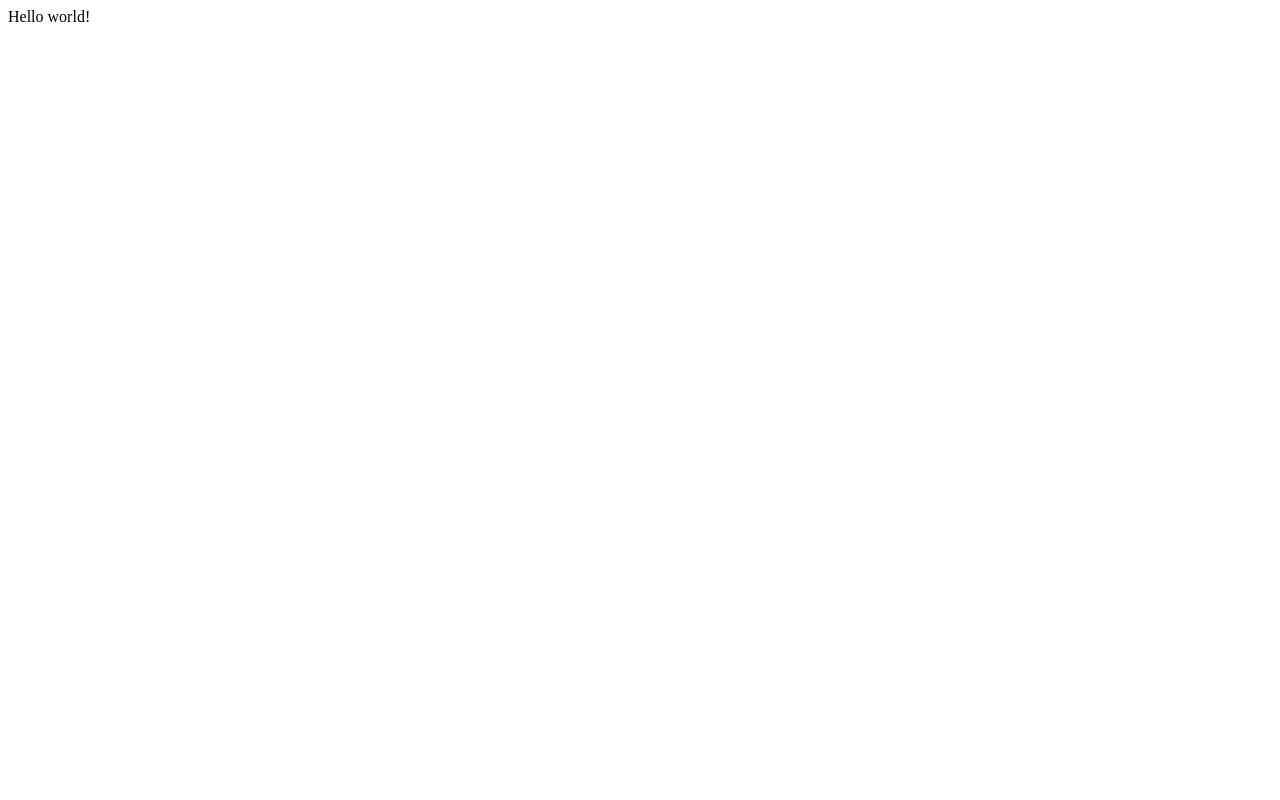
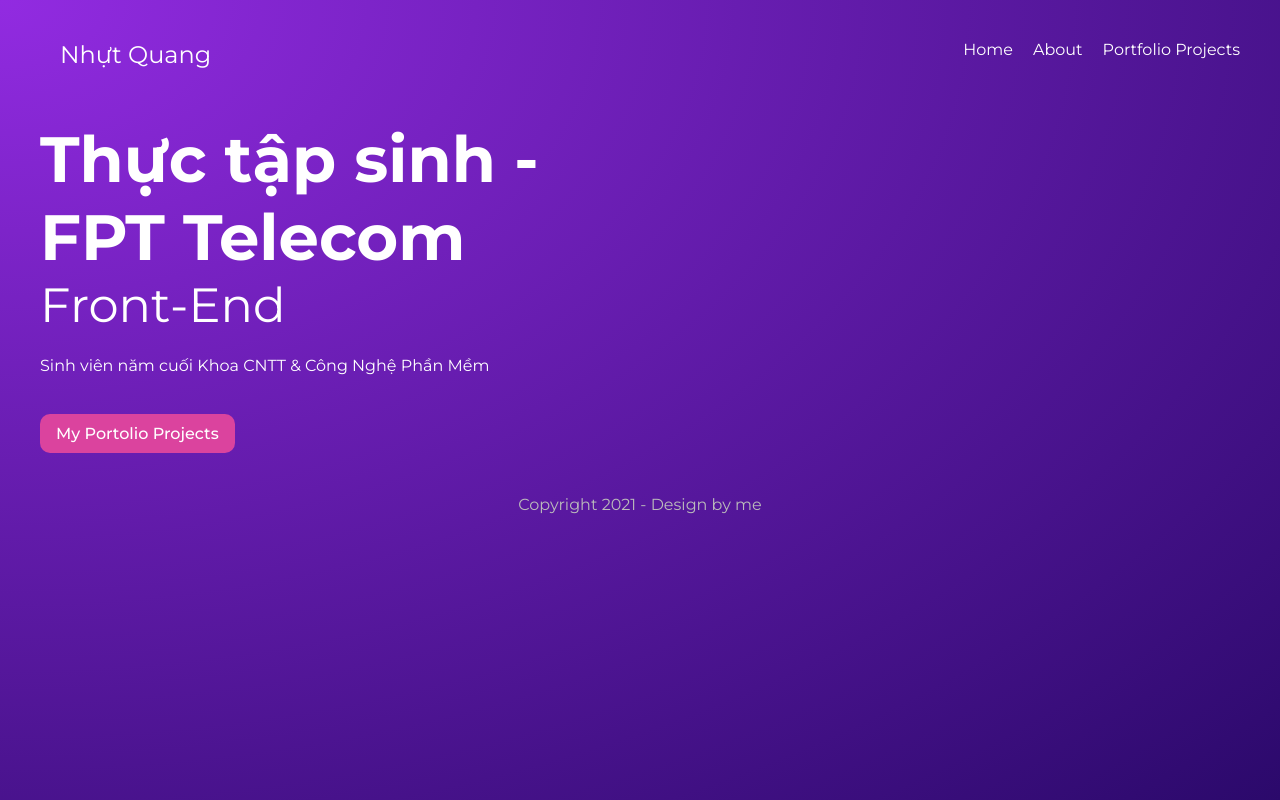
Before and after one commit to nhutquanghi/myBlog, a Gatsby site: page / in a window 1280 px wide. Built offline with nearby package versions, Linux system fonts and the light colour scheme; Gatsby itself is replaced by a stand-in of ours.

```diff
--- /dev/null
+++ b/src/components/Layout.js
@@ -0,0 +1,17 @@
+import React from 'react'
+import Navbar from './Navbar'
+import '../styles/global.css'
+
+export default function Layout({ children }) {
+    return (
+        <div className="layout">
+            <Navbar />
+            <div className="content">
+                { children }
+            </div>
+            <footer>
+                <p>Copyright 2021 - Design by me</p>
+            </footer>
+        </div>
+    )
+}
--- /dev/null
+++ b/src/components/Navbar.js
@@ -0,0 +1,17 @@
+import React from 'react'
+import { Link } from 'gatsby'
+
+export default function Navbar() {
+    return (
+        <nav>
+            <h1>
+                <Link to="/">Nhựt Quang</Link>
+            </h1>
+            <div className="links">
+                <Link to="/">Home</Link>
+                <Link to="/about">About</Link>
+                <Link to="/projects">Portfolio Projects</Link>
+            </div>
+        </nav>
+    )
+}
--- a/src/pages/index.js
+++ b/src/pages/index.js
@@ -1,5 +1,19 @@
 import React from "react"
+import Layout from "../components/Layout"
+import * as styles from '../styles/home.module.css'
+import { Link } from 'gatsby'
 
 export default function Home() {
-  return <div>Hello world!</div>
+  return (
+    <Layout>
+      <section className={`header ${styles.header}`}>
+        <div>
+          <h2>Thực tập sinh - FPT Telecom</h2>
+          <h3>Front-End</h3>
+          <p>Sinh viên năm cuối Khoa CNTT & Công Nghệ Phần Mềm</p>
+          <Link className={`btn ${styles.btn}`} to="/projects">My Portolio Projects</Link>
+        </div>
+      </section>
+    </Layout>
+  )
 }
--- /dev/null
+++ b/src/styles/global.css
@@ -0,0 +1,50 @@
+@import url('https://fonts.googleapis.com/css2?family=Montserrat:wght@300;400;500;700&display=swap');
+
+* {
+  margin: 0;
+  padding: 0;
+  text-decoration: none;
+  font-family: "Montserrat";
+  color: white;
+}
+html, body {
+  min-height: 100%;
+}
+body {
+  background: radial-gradient(at top left, rgba(146,43,225,1) 0%, rgba(43,9,107,1) 100%);
+  background-repeat: no-repeat;
+}
+p {
+  margin: 16px auto;
+  line-height: 1.5em;
+}
+
+/* layout & nav */
+.layout {
+  max-width: 1200px;
+  margin: 0 auto;
+}
+nav {
+  display: grid;
+  grid-template-columns: 1fr 1fr;
+  margin: 40px auto;
+}
+nav .links {
+  display: inline-block;
+  text-align: right;
+}
+nav a {
+  display: inline-block;
+  margin-left: 20px;
+  font-weight: 400;
+  padding-bottom: 8px;
+  border-bottom: 3px solid transparent;
+}
+nav a:hover {
+  border-color: white;
+}
+footer p{
+  text-align: center;
+  color: #bbb;
+  margin: 40px auto;
+}
--- /dev/null
+++ b/src/styles/home.module.css
@@ -0,0 +1,22 @@
+.header{
+    display: grid;
+    grid-template-columns: 1fr 1fr;
+    grid-gap: 40px;
+    align-items: center;
+}
+.header h2 {
+    font-size: 4em;
+}
+.header h3 {
+    font-size: 3em;
+    font-weight: 400;
+    margin-bottom: 20px;
+}
+.btn{
+    display: inline-block;
+    background: #db439e;
+    padding: 10px 16px;
+    border-radius: 10px;
+    margin-top: 20px;
+    font-weight: 500;
+}
```
Also changed, not shown: src/pages/404.js (added, +13 -0 lines), src/pages/about.js (added, +16 -0 lines), src/pages/projects/index.js (added, +14 -0 lines), src/styles/projects.module.css (added, +11 -0 lines).
